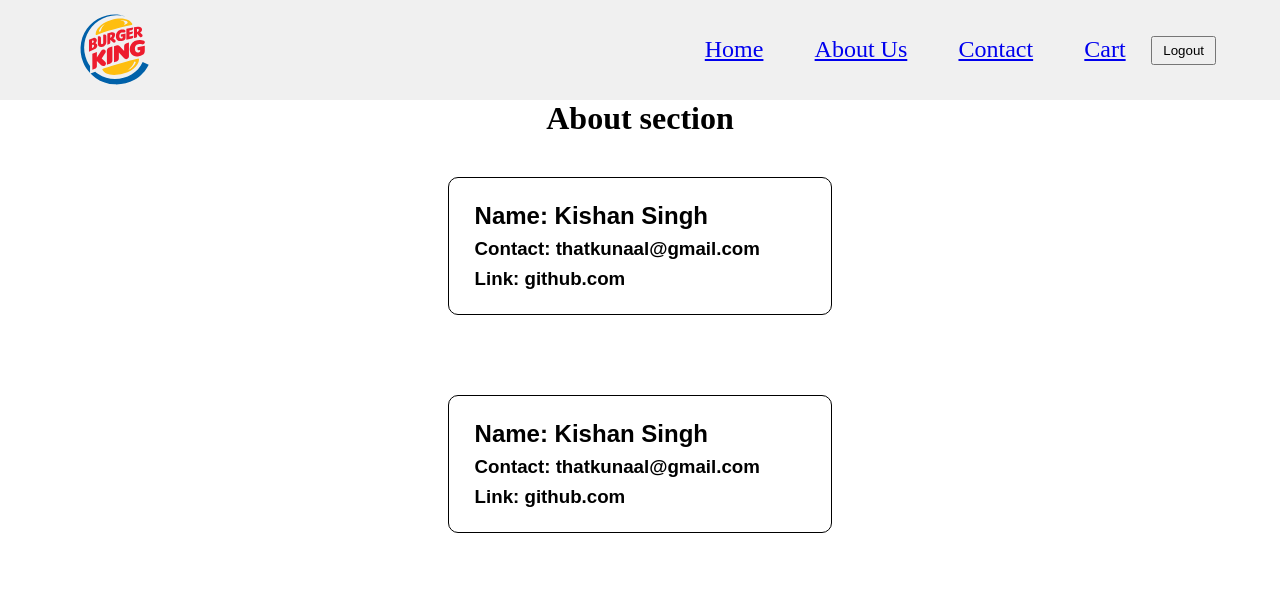
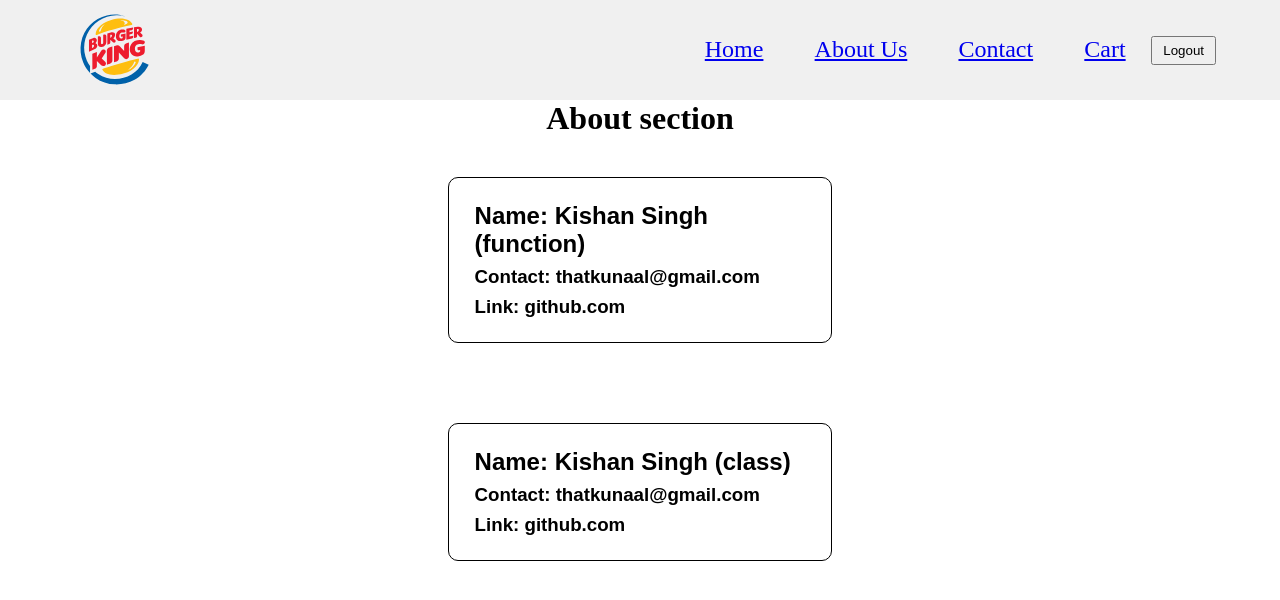
Before and after one commit to thatkunaaal/swiggy-frontend, a React (Vite) app: page /about in a window 1280 px wide. Shown: the top 600 px of the page. Built offline with nearby package versions, Linux system fonts and the light colour scheme.

Commit message:
adding class component

```diff
--- a/src/component/About.jsx
+++ b/src/component/About.jsx
@@ -8,8 +8,8 @@ const About = () => {
         <h1>About section</h1>
       </div>
 
-      <User />
-      <UserClass />
+      <User name={"Kishan Singh (function)"} />
+      <UserClass name={"Kishan Singh (class)"} />
     </div>
   );
 };
--- a/src/component/Body.jsx
+++ b/src/component/Body.jsx
@@ -21,7 +21,7 @@ const Body = () => {
 
     const data = await res.json();
     const resList =
-      data?.data?.cards[4]?.card?.card?.gridElements?.infoWithStyle
+      data?.data?.cards[3]?.card?.card?.gridElements?.infoWithStyle
         ?.restaurants;
     setListOfRestaurant(resList);
     setAllRestaurantList(resList);
@@ -46,9 +46,8 @@ const Body = () => {
     setListOfRestaurant(filteredRestaurant);
   };
 
+  if (!listOfRestaurant) return <ShimmerUI />;
 
-
-  {
   return listOfRestaurant.length === 0 ? (
     <h1>
       <ShimmerUI />
@@ -68,12 +67,15 @@ const Body = () => {
       </div>
       <div className="restaurant-container">
         {listOfRestaurant.map((item) => {
-            return <Link to={"/restaurant/"+item.info.id} key={item.info.id}><RestaurantCard  resData={item} /></Link>;
+          return (
+            <Link to={"/restaurant/" + item.info.id} key={item.info.id}>
+              <RestaurantCard resData={item} />
+            </Link>
+          );
         })}
       </div>
     </div>
   );
-  }
 };
 
 export default Body;
--- a/src/component/RestaurantMenu.jsx
+++ b/src/component/RestaurantMenu.jsx
@@ -17,7 +17,7 @@ const RestaurantMenu = () => {
         setResData(json);
     }
 
-    if(resData === null)
+    if(resData === null )
         return <ShimmerUI />
 
     const {name,cuisines,costForTwoMessage,locality,totalRatingsString} = resData?.data?.cards[2]?.card?.card?.info;
--- a/src/component/User.jsx
+++ b/src/component/User.jsx
@@ -1,11 +1,11 @@
-const User = () => {
+const User = ({name}) => {
     return (
         <div>
-        <div className="user-card">
-            <h2 style={{margin: "1vh 0"}}>Name: Kishan Singh</h2>
-            <h3 style={{margin: "1vh 0"}}>Contact: thatkunaal@gmail.com</h3>
-            <h3 style={{margin: "1vh 0"}}>Link: github.com</h3>
-        </div>
+            <div className="user-card">
+                <h2 style={{margin: "1vh 0"}}>Name: {name}</h2>
+                <h3 style={{margin: "1vh 0"}}>Contact: thatkunaal@gmail.com</h3>
+                <h3 style={{margin: "1vh 0"}}>Link: github.com</h3>
+            </div>
         <div>
 
         </div>
--- a/src/component/UserClass.jsx
+++ b/src/component/UserClass.jsx
@@ -1,10 +1,16 @@
 import React from "react";
 
 class UserClass extends React.Component {
+
+  constructor(props){
+    super(props);
+  }
+
   render() {
+
     return (
       <div className="user-card">
-        <h2 style={{ margin: "1vh 0" }}>Name: Kishan Singh</h2>
+        <h2 style={{ margin: "1vh 0" }}>Name: {this.props.name}</h2>
         <h3 style={{ margin: "1vh 0" }}>Contact: thatkunaal@gmail.com</h3>
         <h3 style={{ margin: "1vh 0" }}>Link: github.com</h3>
       </div>
```
Lines whose indentation alone changed are shown as unchanged.
